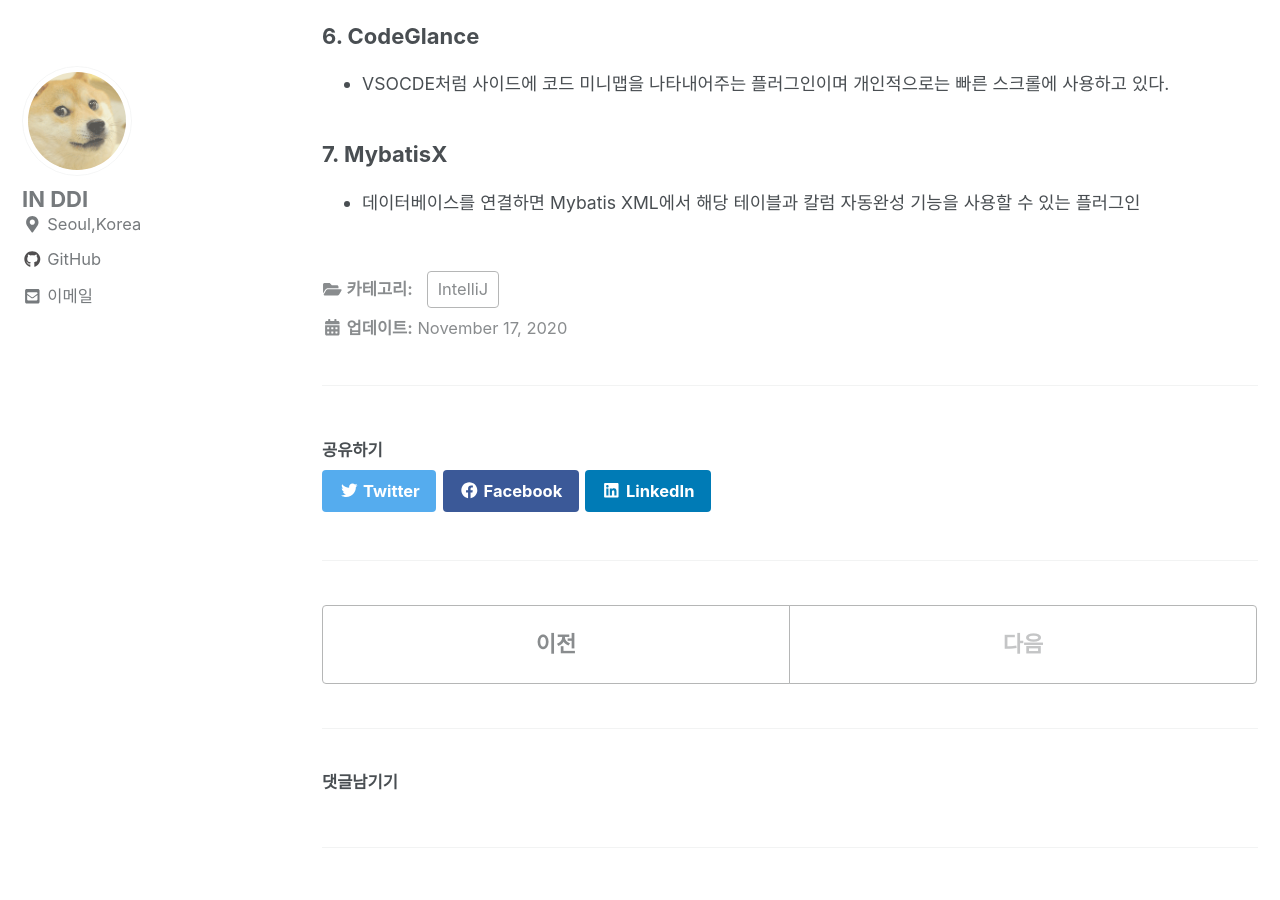
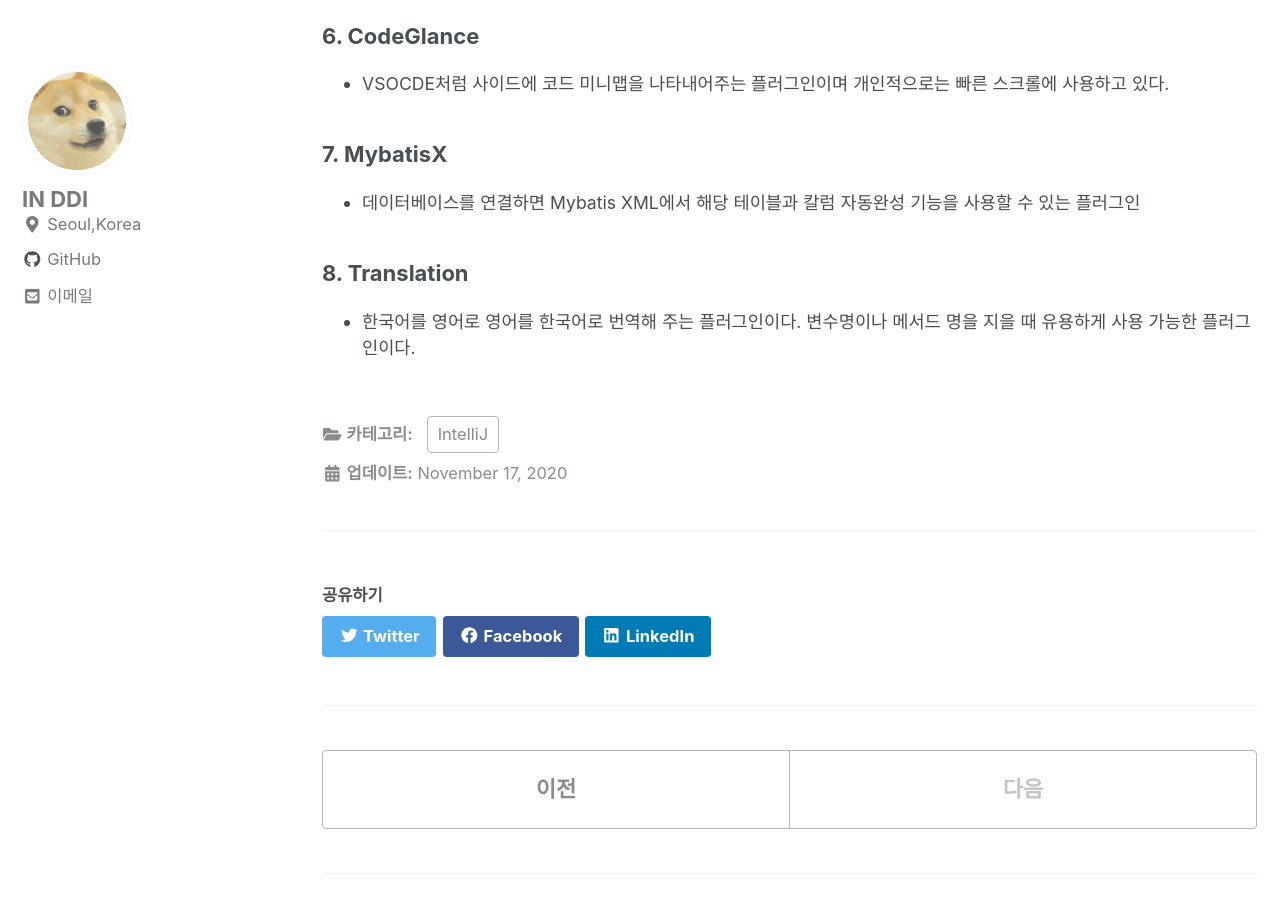
Before and after one commit to InSeok9068/inseok9068.github.io, a Jekyll site: the page built from _posts/intellij/2020-11-17-intellij-plugins.md, in a window 1280 px wide and 900 px high, scrolled down 990 px. Built offline with Jekyll 4.4.1, drawn with Linux system fonts in a browser that asks for light colours; cached includes are drawn as plain includes; nearby versions of some CDN libraries; comment, search, counter and statistics services are not loaded.

Commit message:
플러그인 추가

```diff
--- a/_posts/intellij/2020-11-17-intellij-plugins.md
+++ b/_posts/intellij/2020-11-17-intellij-plugins.md
@@ -32,3 +32,6 @@ categories:
 
 ### 7. MybatisX
 - 데이터베이스를 연결하면 Mybatis XML에서 해당 테이블과 칼럼 자동완성 기능을 사용할 수 있는 플러그인
+
+### 8. Translation
+- 한국어를 영어로 영어를 한국어로 번역해 주는 플러그인이다. 변수명이나 메서드 명을 지을 때 유용하게 사용 가능한 플러그인이다.
```
